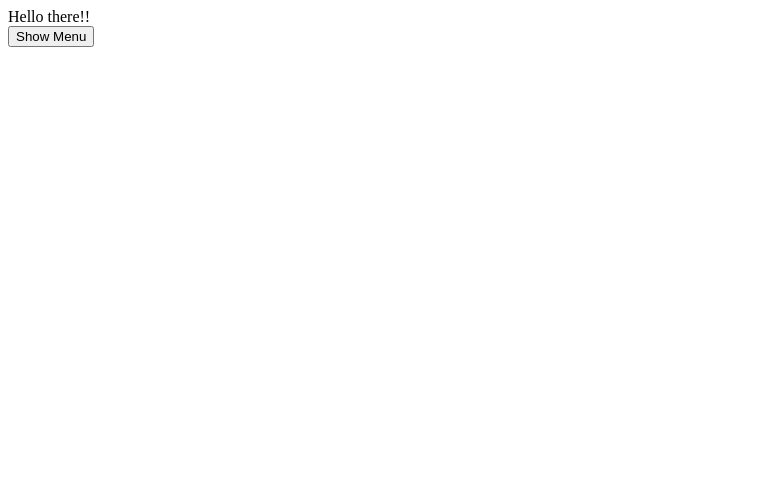
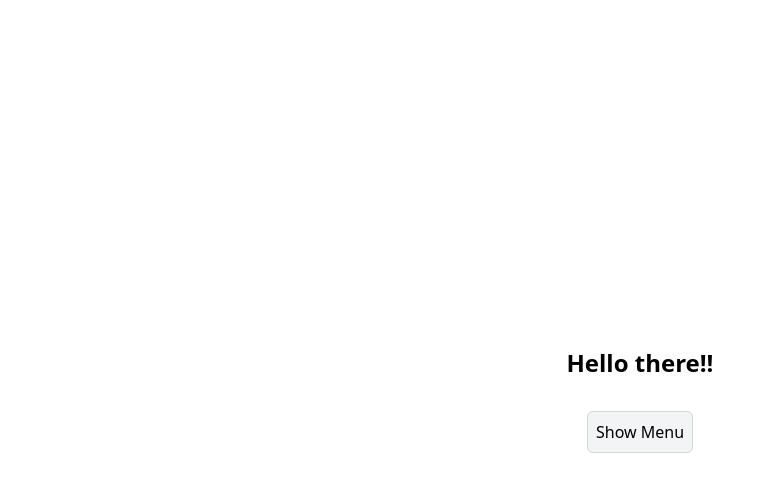
Before and after one commit to Viktor02v/vue-transitions-and-animations, a Vue app: page / in a window 1280 px wide. Shown: the top 492 px of the page, without its empty margins (0-767 px from the left). Built offline with nearby package versions, Linux system fonts and the light colour scheme.

Commit message:
useing tailwind css with class override props

```diff
--- a/index.html
+++ b/index.html
@@ -4,6 +4,7 @@
     <meta charset="UTF-8">
     <link rel="icon" href="/favicon.ico">
     <meta name="viewport" content="width=device-width, initial-scale=1.0">
+    <link href="/src/style.css" rel="stylesheet">
     <title>Vite App</title>
   </head>
   <body>
--- a/package.json
+++ b/package.json
@@ -14,7 +14,9 @@
     "type-check": "vue-tsc --build"
   },
   "dependencies": {
+    "@tailwindcss/vite": "^4.1.12",
     "pinia": "^3.0.3",
+    "tailwindcss": "^4.1.12",
     "vue": "^3.5.18",
     "vue-router": "^4.5.1"
   },
--- a/src/App.vue
+++ b/src/App.vue
@@ -6,11 +6,18 @@ const showMessage = ref(false)
 </script>
 
 <template>
+  <div
+    class="w-full h-[100vh] flex flex-col space-y-[2rem] items-center justify-center"
+  >
     <!-- Named Transition -->
     <Transition name="appear" :duration="1500" appear>
-    <div v-if="show">Hello there!!</div>
+      <h1 class="text-2xl font-bold" v-if="show">Hello there!!</h1>
     </Transition>
-  <button @click="showMessage = !showMessage">
+    <div class="">
+      <button
+        class="bg-gray-100 border border-gray-300 p-2 rounded-md relative w-fill"
+        @click="showMessage = !showMessage"
+      >
         {{ showMessage ? 'Hide' : 'Show' }}
         Menu
       </button>
@@ -24,12 +31,14 @@ const showMessage = ref(false)
 
       <!-- Reusable Transition -->
       <FadeTransition>
-    <ul v-if="showMessage">
+        <ul class="absolute w-full" v-if="showMessage">
           <li>Menu Item 1</li>
           <li>Menu Item 2</li>
           <li>Menu Item 3</li>
         </ul>
       </FadeTransition>
+    </div>
+  </div>
 </template>
 
 <style scoped>
--- a/src/components/FadeTransition.vue
+++ b/src/components/FadeTransition.vue
@@ -1,12 +1,18 @@
 <template>
-  <Transition name="fade">
+  <!-- Class Override props
+  enter-from-class
+  enter-active-class
+  enter-to-class
+  leave-from-class
+  leave-active-class
+  leave-to-class -->
+  <Transition enter-active-class="transition-opacity duration-500" name="fade">
     <slot />
   </Transition>
 </template>
 
 <style scoped>
 /* Named Transitions to diversify */
-.fade-enter-active,
 .fade-leave-active {
   transition: opacity 0.5s ease, transform 0.5s ease;
 }
--- /dev/null
+++ b/src/style.css
@@ -0,0 +1 @@
+@import "tailwindcss";
--- a/vite.config.ts
+++ b/vite.config.ts
@@ -1,5 +1,5 @@
 import { fileURLToPath, URL } from 'node:url'
-
+import tailwindcss from '@tailwindcss/vite'
 import { defineConfig } from 'vite'
 import vue from '@vitejs/plugin-vue'
 import vueDevTools from 'vite-plugin-vue-devtools'
@@ -9,6 +9,7 @@ export default defineConfig({
   plugins: [
     vue(),
     vueDevTools(),
+    tailwindcss(),
   ],
   resolve: {
     alias: {
```
Also changed, not shown: 1 other file (tests, documents, lock files or other folders). Lines whose indentation alone changed are shown as unchanged.
